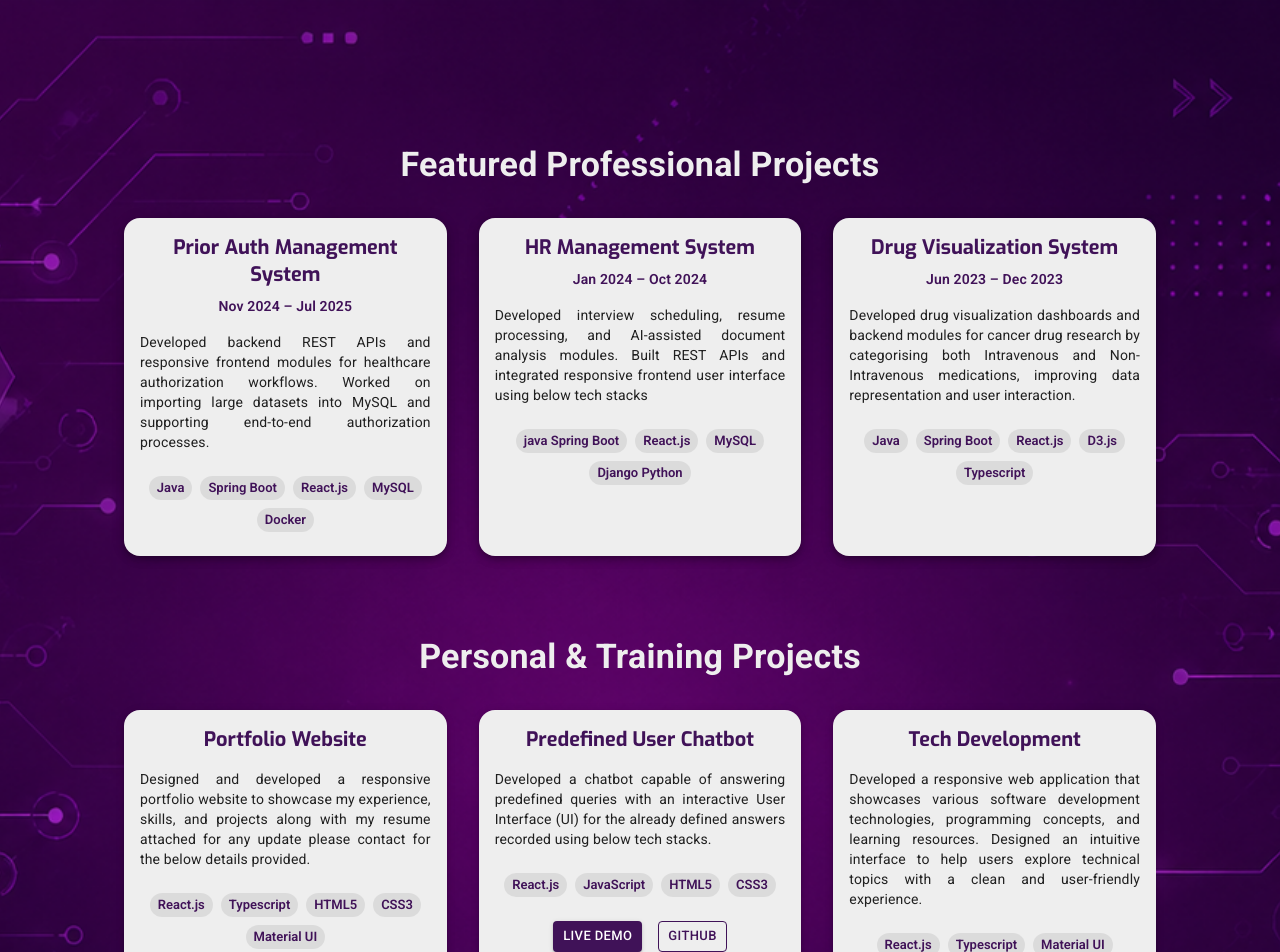
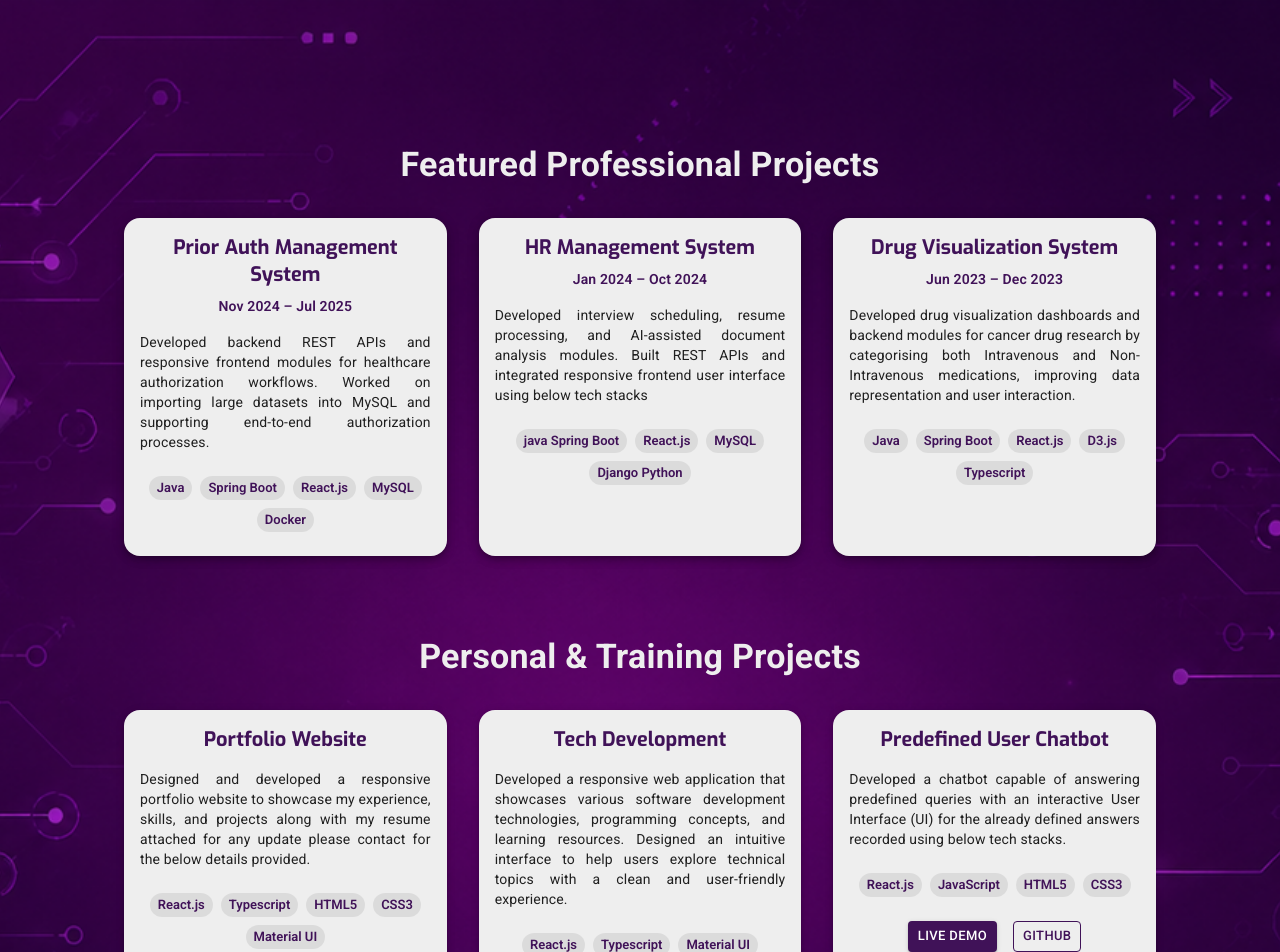
Before and after one commit to dsachi31/Portfolio, a React (Create React App) app: page /di_projects in a window 1280 px wide. Shown: the top 952 px of the page. Built offline with nearby package versions, Linux system fonts and the light colour scheme.

Commit message:
preference project list changed

```diff
--- a/src/ProjectsPage.tsx
+++ b/src/ProjectsPage.tsx
@@ -45,14 +45,7 @@ const ProjectsPage = () => {
 
             github: "https://github.com/dsachi31/Portfolio",
         },
-        {
-            title: "Predefined User Chatbot",
-            description:
-                "Developed a chatbot capable of answering predefined queries with an interactive User Interface (UI) for the already defined answers recorded using below tech stacks. ",
-            tech: ["React.js", "JavaScript", "HTML5", "CSS3"],
-            demo: "https://dsachiwfmchatbot.netlify.app/",
-            github: "https://github.com/dsachi31/chatbot",
-        },
+
         {
             title: "Tech Development",
             description:
@@ -67,6 +60,15 @@ const ProjectsPage = () => {
             demo: "https://stellular-crepe-b02f98.netlify.app/",
             github: "#",
 
+        },
+
+        {
+            title: "Predefined User Chatbot",
+            description:
+                "Developed a chatbot capable of answering predefined queries with an interactive User Interface (UI) for the already defined answers recorded using below tech stacks. ",
+            tech: ["React.js", "JavaScript", "HTML5", "CSS3"],
+            demo: "https://dsachiwfmchatbot.netlify.app/",
+            github: "https://github.com/dsachi31/chatbot",
         },
         {
             title: "Anime Website",
```
